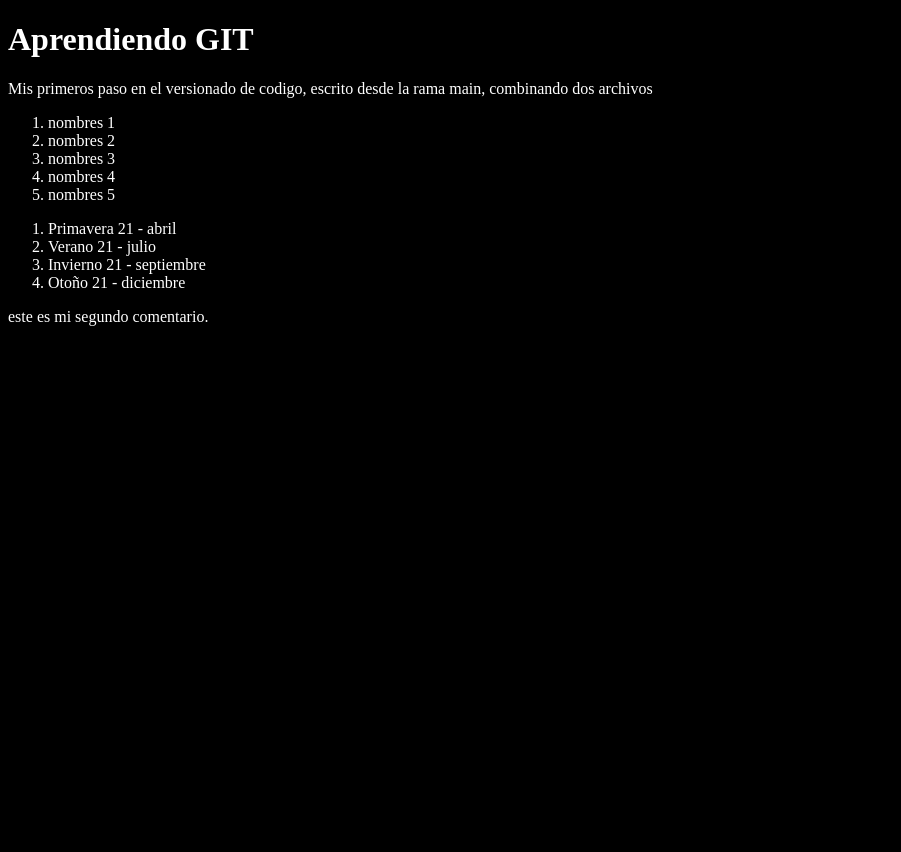
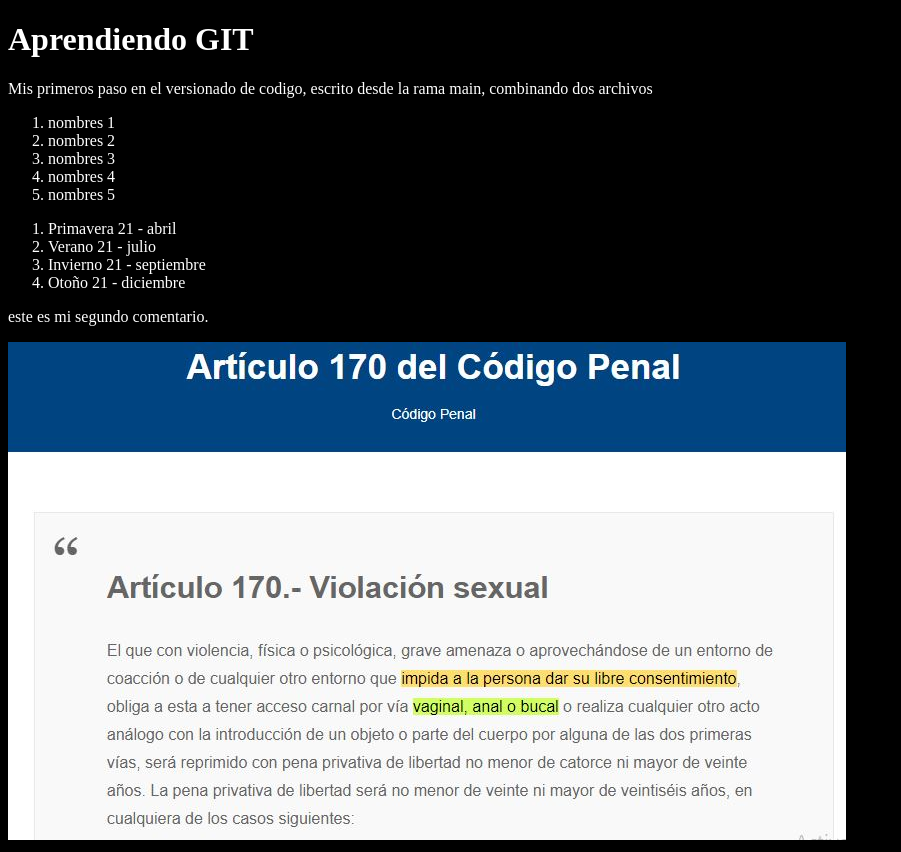
Before and after one commit to CK4PAX/learning-git, a plain HTML site: page index.html in a window 1280 px wide. Shown: the whole page, without its empty margins (0-901 px from the left). Before the commit the page ends 800 px from the top, so only its background shows below. Drawn offline with Linux system fonts and the light colour scheme.

Commit message:
Agregando imagen al HTML

```diff
--- a/index.html
+++ b/index.html
@@ -25,6 +25,7 @@
         <li>Otoño 21 - diciembre</li>
     </ol>
     <p>este es mi segundo comentario.</p>
+    <img src="articulo-170.JPG" alt="explicacion del articulo 170">
     <script src="index.js"></script>
 </body>
 </html>
```
Also changed, not shown: articulo-170.JPG (added).
